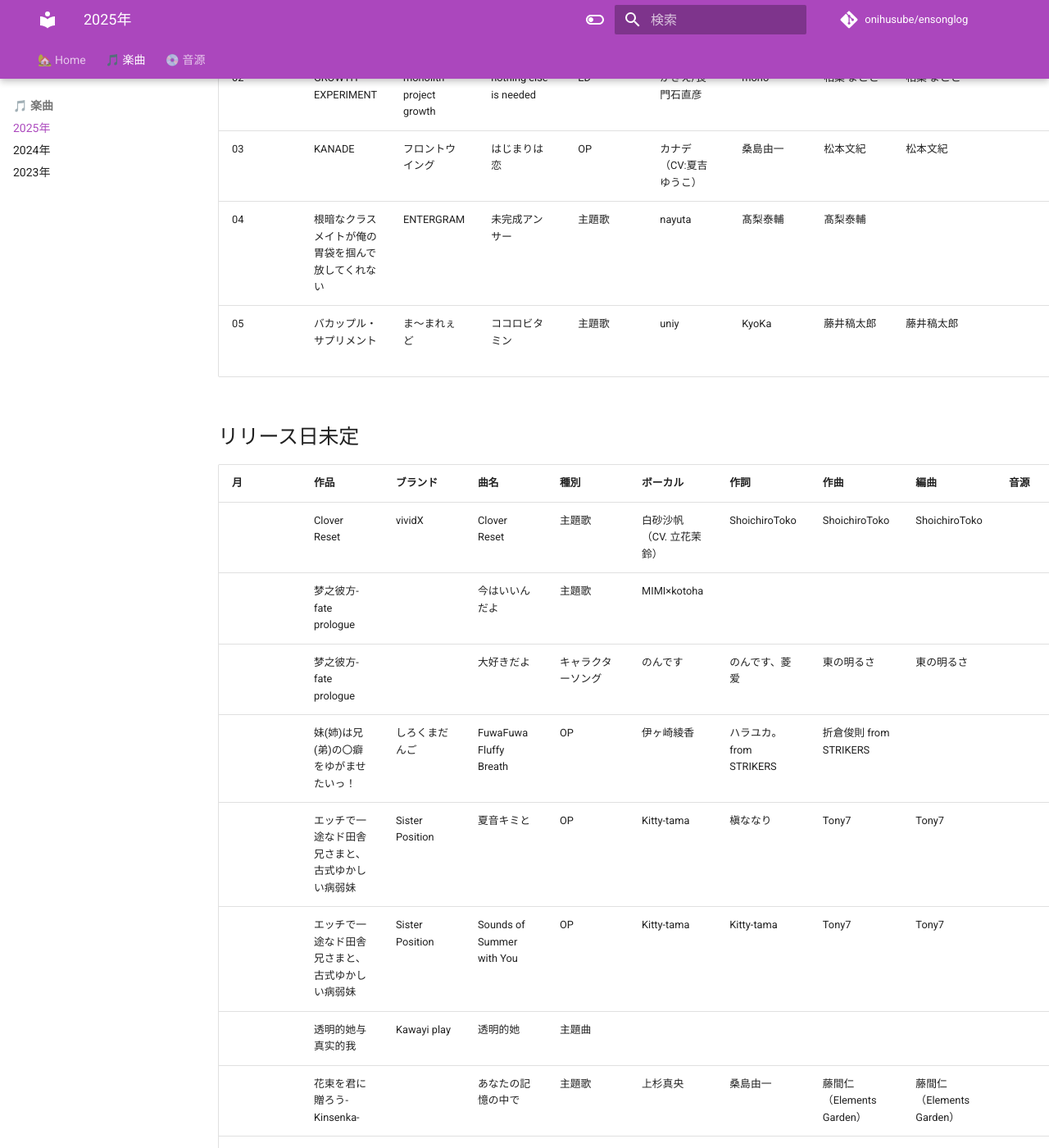
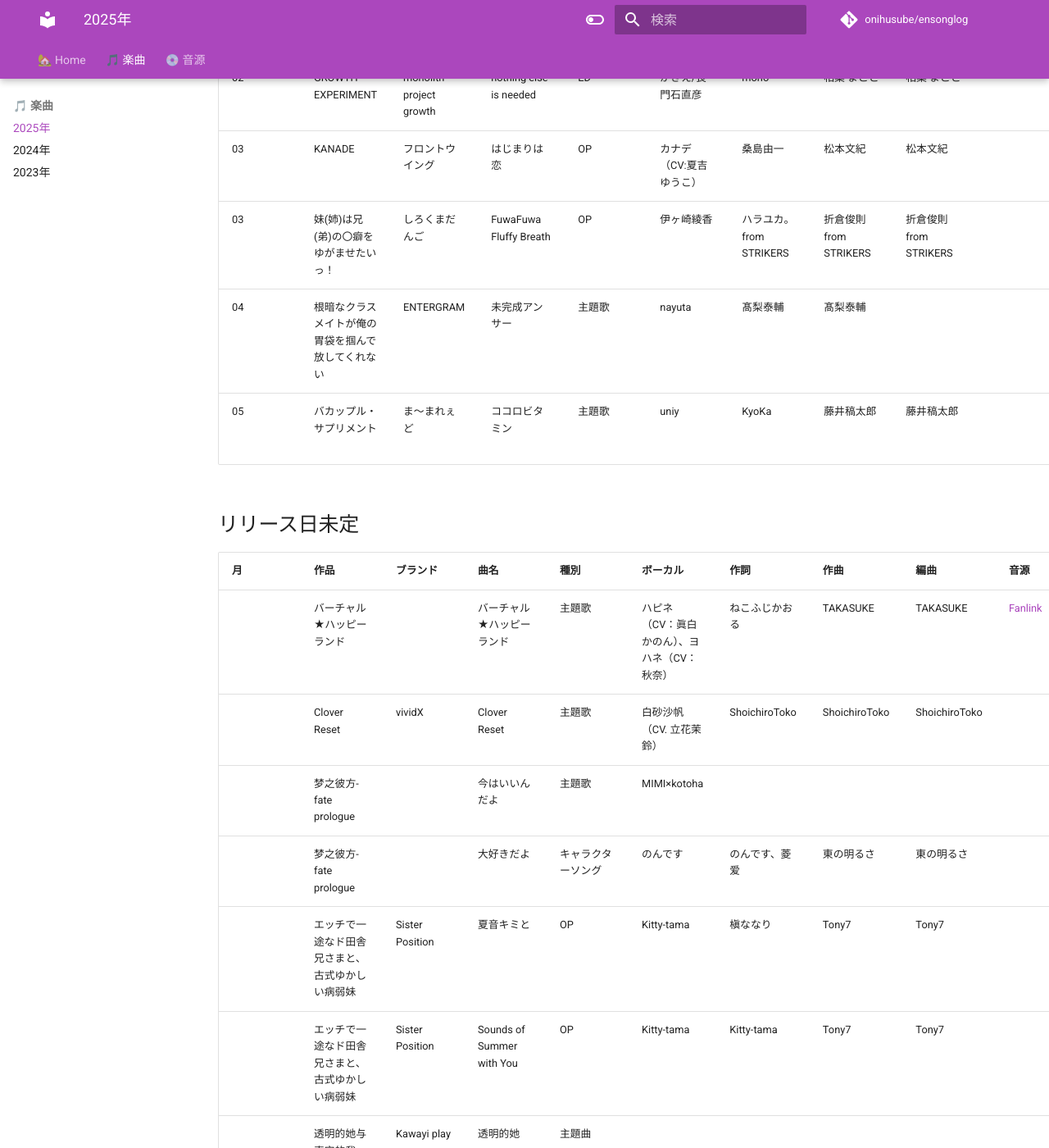
Before and after one commit to onihusube/ensonglog, an MkDocs documentation site: the page built from docs/2025/楽曲.md, in a window 1280 px wide and 1400 px high, scrolled down 2120 px. Shown: the whole window at 82% size. Built offline with MkDocs 1.6.1 and Material for MkDocs 9.7.7, drawn with Linux system fonts in a browser that asks for light colours; comment, search, counter and statistics services are not loaded.

Commit message:
楽曲情報追記と移動

```diff
--- a/docs/2025/楽曲.md
+++ b/docs/2025/楽曲.md
@@ -28,6 +28,7 @@ search:
 | 02<!--/??--> | GROWTH EXPERIMENT | monolith project growth  | I remember. | OP | 羽澄 愛 | Jille. | 相葉 まこと | 相葉 まこと |  |  | [:fontawesome-brands-youtube:](https://www.youtube.com/watch?v=mAk11KE8CuM) |
 | 02<!--/??--> | GROWTH EXPERIMENT | monolith project growth  | nothing else is needed | ED | がきえ/長門石直彦 | mono | 相葉 まこと | 相葉 まこと |  | 演奏協力 坂本徹 | |
 | 03<!--/25--> | KANADE | フロントウイング | はじまりは恋 | OP | カナデ（CV:夏吉ゆうこ） | 桑島由一 | 松本文紀 | 松本文紀 | | | |
+| 03<!--/28--> | 妹(姉)は兄(弟)の〇癖をゆがませたいっ！ | しろくまだんご | FuwaFuwa Fluffy Breath | OP | 伊ヶ崎綾香 | ハラユカ。from STRIKERS | 折倉俊則 from STRIKERS | 折倉俊則 from STRIKERS |  |  | [:fontawesome-brands-youtube:](https://www.youtube.com/watch?v=cd34wXd3Qng) |
 | 04<!--/24--> | 根暗なクラスメイトが俺の胃袋を掴んで放してくれない | ENTERGRAM | 未完成アンサー | 主題歌 | nayuta | 髙梨泰輔 | 髙梨泰輔 | | | | [:fontawesome-brands-youtube:](https://www.youtube.com/watch?v=u4ea5lB_NWA) |
 | 05<!--/30-->  | バカップル・サプリメント | ま～まれぇど | ココロビタミン | 主題歌 | uniy | KyoKa | 藤井稿太郎 | 藤井稿太郎 | | mix, mastering：影虎 | |
 
@@ -35,10 +36,10 @@ search:
 
 | 月 | 作品 | ブランド | 曲名 | 種別 | ボーカル | 作詞 | 作曲 | 編曲 | 音源 | その他 | 試聴 |
 | --- | --- | --- | --- | --- | --- | --- | --- | --- | --- | --- | --- |
+|  | バーチャル★ハッピーランド |  | バーチャル★ハッピーランド | 主題歌 | ハピネ（CV：眞白かのん）、ヨハネ（CV：秋奈） | ねこふじかおる | TAKASUKE | TAKASUKE | [Fanlink](https://fanlink.tv/v9eY) |  | [:fontawesome-brands-youtube:](https://www.youtube.com/watch?v=vg7qzQmXP6o) |
 | | Clover Reset | vividX | Clover Reset | 主題歌 | 白砂沙帆（CV. 立花茉鈴） | ShoichiroToko | ShoichiroToko | ShoichiroToko | | | [:fontawesome-brands-youtube:](https://www.youtube.com/watch?v=-vis2ox8tqE) |
 |  | 梦之彼方-fate prologue |  | 今はいいんだよ | 主題歌 | MIMI×kotoha |  |  |  |  |  |  |
 |  | 梦之彼方-fate prologue |  | 大好きだよ | キャラクターソング | のんです | のんです、菱爱 | 東の明るさ | 東の明るさ |  |  | [B站](https://bilibili.com/video/BV19H4y177hK/) |
-| | 妹(姉)は兄(弟)の〇癖をゆがませたいっ！ | しろくまだんご | FuwaFuwa Fluffy Breath | OP | 伊ヶ崎綾香 | ハラユカ。from STRIKERS | 折倉俊則 from STRIKERS |  |  |  |  |
 | | エッチで一途なド田舎兄さまと、古式ゆかしい病弱妹 | Sister Position | 夏音キミと | OP | Kitty-tama | 槇ななり | Tony7 | Tony7 | | | [:fontawesome-brands-youtube:](https://www.youtube.com/watch?v=GxcfaitVqt8) [:fontawesome-brands-youtube:](https://youtu.be/pkukWM_lmJA) |
 | | エッチで一途なド田舎兄さまと、古式ゆかしい病弱妹 | Sister Position | Sounds of Summer with You | OP | Kitty-tama | Kitty-tama | Tony7 | Tony7 | | 英語版 | [:fontawesome-brands-youtube:](https://www.youtube.com/watch?v=qRP5gw71bA0) [:fontawesome-brands-youtube:](https://youtube.com/watch?v=doxEwC6NErM) |
 | | 透明的她与真实的我 | Kawayi play | 透明的她 | 主題曲 | | | | | | | |
```
